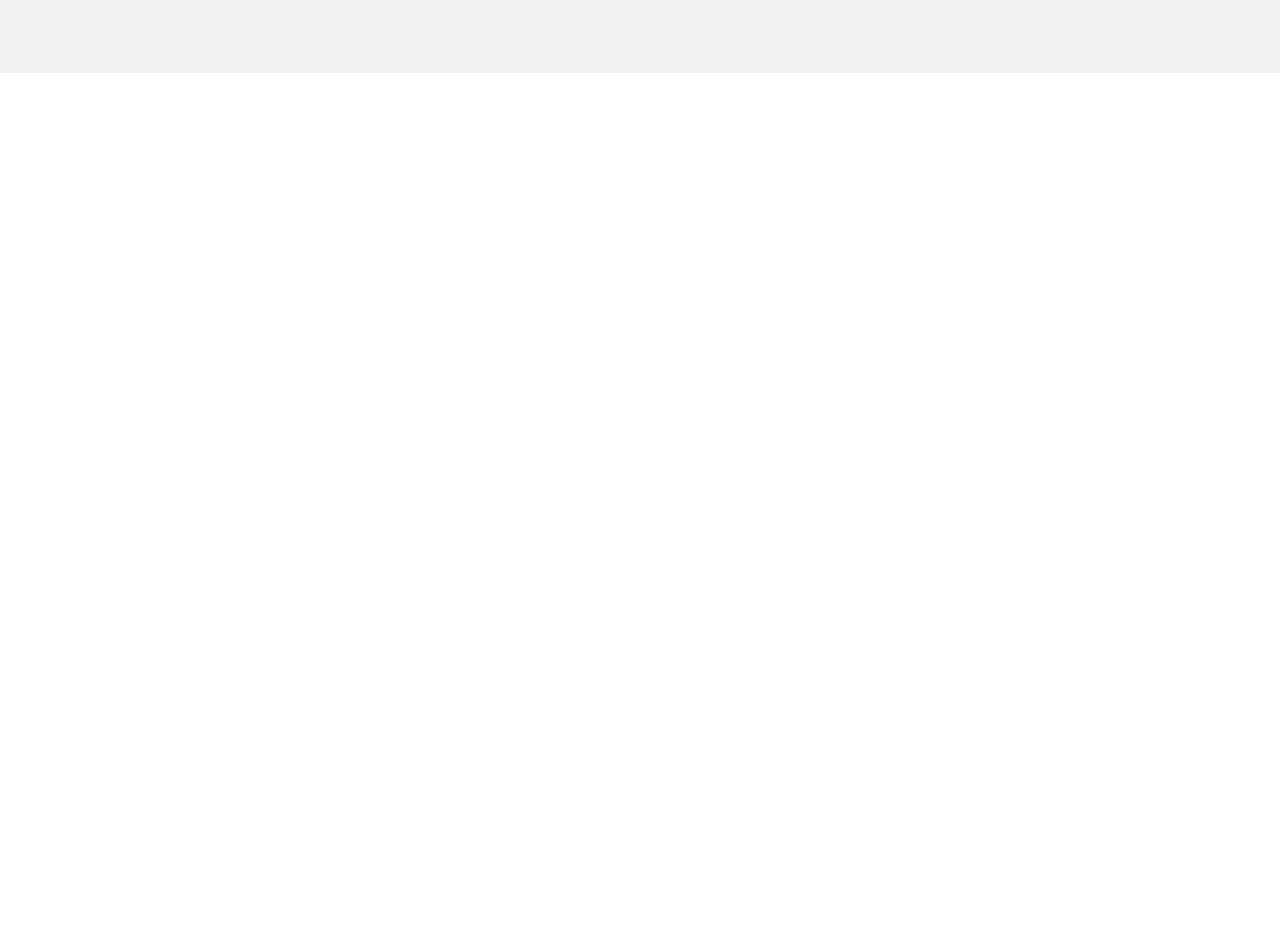
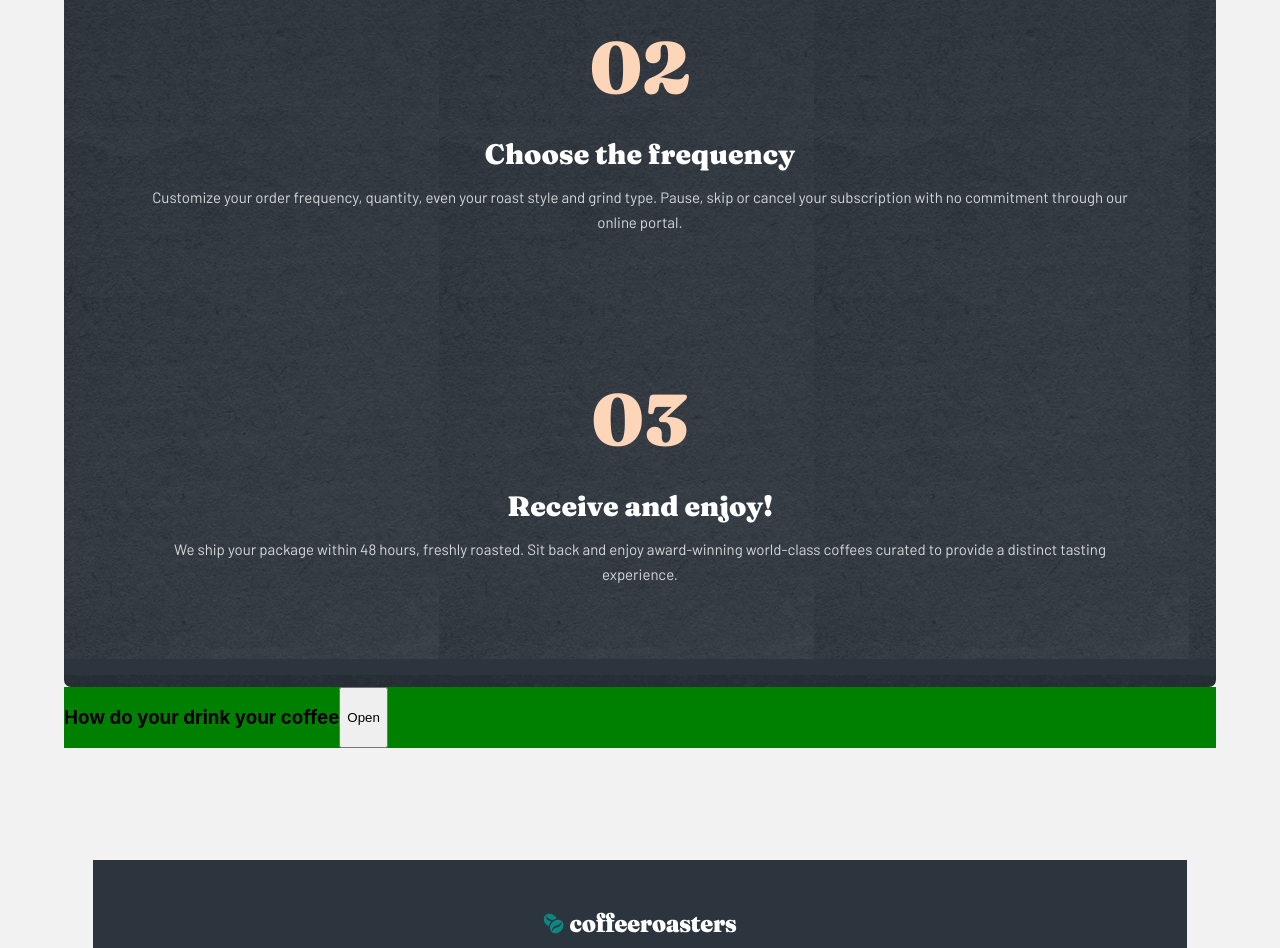
Before and after one commit to pawel975/coffeeroasters-frontend-mentor, a React (Create React App) app: page /plan in a window 1280 px wide. Shown: the part 1960-2908 px from the top of the page. Before the commit the page ends 2033 px from the top, so only its background shows below. Built offline with nearby package versions, Linux system fonts and the light colour scheme.

Commit message:
dropdown menu

```diff
--- /dev/null
+++ b/src/Components/Dropdown/Dropdown.js
@@ -0,0 +1,64 @@
+import React, {useState} from 'react';
+import styled from 'styled-components';
+
+const DropdownWrapper = styled.div`
+    width: 100%;
+    position:relative;
+    background-color:green;
+    height:auto;
+
+    .select {
+        display: flex;
+        margin:0;
+    }
+
+    .options {
+        list-style:none;
+        margin:0;
+        padding:0;
+        background-color: lightblue;
+        display:flex;
+        flex-direction:column;
+
+        li {
+            width:100%;
+            background-color:yellow;
+        }
+    }
+`
+
+const Dropdown2 = () => {
+
+    const [open, setOpen] = useState(false);
+
+    const handleClickOpen = () => {
+        setOpen(!open)
+    }
+
+    return(
+        <DropdownWrapper>
+             <div className="select">
+                <h3>How do your drink your coffee</h3>
+                <button onClick={handleClickOpen}>Open</button>
+            </div>
+            {open && (
+                <ul className="options">
+                    <li>
+                        <h1>Capsule</h1>
+                        <p>Compatible with Nespresso systems and similar brewers</p>
+                    </li>
+                    <li>
+                        <h1>Filter</h1>
+                        <p>For pour over or drip methods like Aeropress, Chemex, and V60</p>
+                    </li>
+                    <li>
+                        <h1>Espresso</h1>
+                        <p>Dense and finely ground beans for an intense, flavorful experience</p>
+                    </li>
+                </ul>
+            )}
+        </DropdownWrapper>
+    )
+}
+
+export default Dropdown2;
--- a/src/Components/Step/Step-styling.js
+++ b/src/Components/Step/Step-styling.js
@@ -19,6 +19,7 @@ h1{
     line-height:72px;
 }
 .description {
+    width:85%;
     padding:2px;
     min-height:156px;
     display:flex;
@@ -27,7 +28,8 @@ h1{
     justify-content:space-between;
     /* outline:2px solid purple; */
     h2 {
-        margin:0;
+        margin:0.5em 0;
+        text-align:center;
         /* outline:2px solid red; */
         font-size: 28px;
         font-family: 'Fraunces', serif;
--- a/src/pages/Plan/Plan-styling.js
+++ b/src/pages/Plan/Plan-styling.js
@@ -1,4 +1,5 @@
 import styled from 'styled-components';
+import bgSteps from '../../assets/plan/mobile/bg-steps.png';
 
 export const PlanWrapper = styled.div`
     width:100%;
@@ -43,5 +44,26 @@ export const PlanWrapper = styled.div`
         }
 
     }
+
 }
+    .steps {
+        * p,h2{
+            color:#FFFFFF;
+        }
+
+        * p {
+            opacity:0.8;
+        }
+        border-radius:7px;
+        background-image: url(${bgSteps}) ;
+        min-height:1028px;
+        /* outline:2px solid red; */
+        width: 100%;
+        margin-top: 6em;
+        display:flex;
+        flex-direction:column;
+        align-items:center;
+
+    }
+
 `
--- a/src/pages/Plan/Plan.js
+++ b/src/pages/Plan/Plan.js
@@ -1,33 +1,32 @@
 import React from 'react';
 import { PlanWrapper } from './Plan-styling';
 import BlackCup from '../../assets/plan/mobile/image-hero-blackcup.jpg';
-import coffeeBean from '../../assets/home/desktop/icon-coffee-bean.svg';
-import gift from '../../assets/home/desktop/icon-gift.svg';
-import truck from '../../assets/home/desktop/icon-truck.svg';
-import Feature from '../../Components/Features/Feature';
+import Step from '../../Components/Step/Step';
+import Dropdown from '../../Components/Dropdown/Dropdown';
 
-const features = [
+
+const steps = [
   {
-    img: coffeeBean ,
-    name: "Best quality",
-    description: "Discover and endless variety of the world's best artisan coffee from each of out roasters."
+    number: '01',
+    name: "Pick your coffee",
+    description: "Select from our evolving range of artisan coffees. Our beans are ethically sourced and we pay fair prices for them. There are new coffees in all profiles every month for you to try out."
   },
   {
-    img: gift ,
-    name: "Exclusive benefits",
-    description: "Special offers and swag when you subscribe, including 30% off your first shipment."
+    number: '02',
+    name: "Choose the frequency",
+    description: "Customize your order frequency, quantity, even your roast style and grind type. Pause, skip or cancel your subscription with no commitment through our online portal."
   },
   {
-    img: truck ,
-    name: "Free shipping",
-    description: "We cover the cost and coffee is delivered fast. Peak freshness: guaranteed."
-  }
+    number: '03',
+    name: "Receive and enjoy!",
+    description: "We ship your package within 48 hours, freshly roasted. Sit back and enjoy award-winning world-class coffees curated to provide a distinct tasting experience."
+  },
 ]
 
 function Plan() {
 
-  const AllFeatures = features.map(feature => (
-    <Feature img={feature.img} name={feature.name} description={feature.description} />
+  const AllSteps = steps.map(step => (
+    <Step number={step.number} name={step.name} description={step.description}/>
   ))
 
   return (
@@ -41,6 +40,11 @@ function Plan() {
           </p>
         </div>
       </div>
+      <div className="steps">
+          {AllSteps}
+      </div>
+      <Dropdown/>
+
     </PlanWrapper>
   );
 }
```
